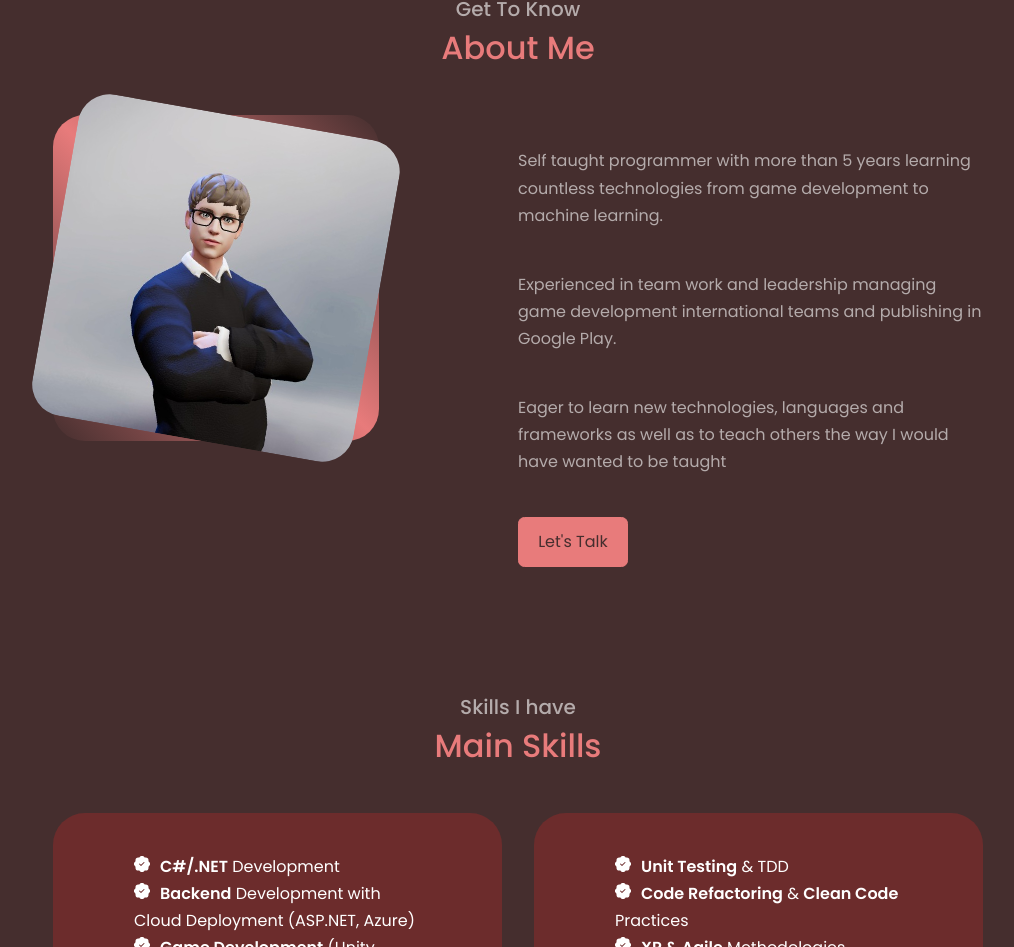
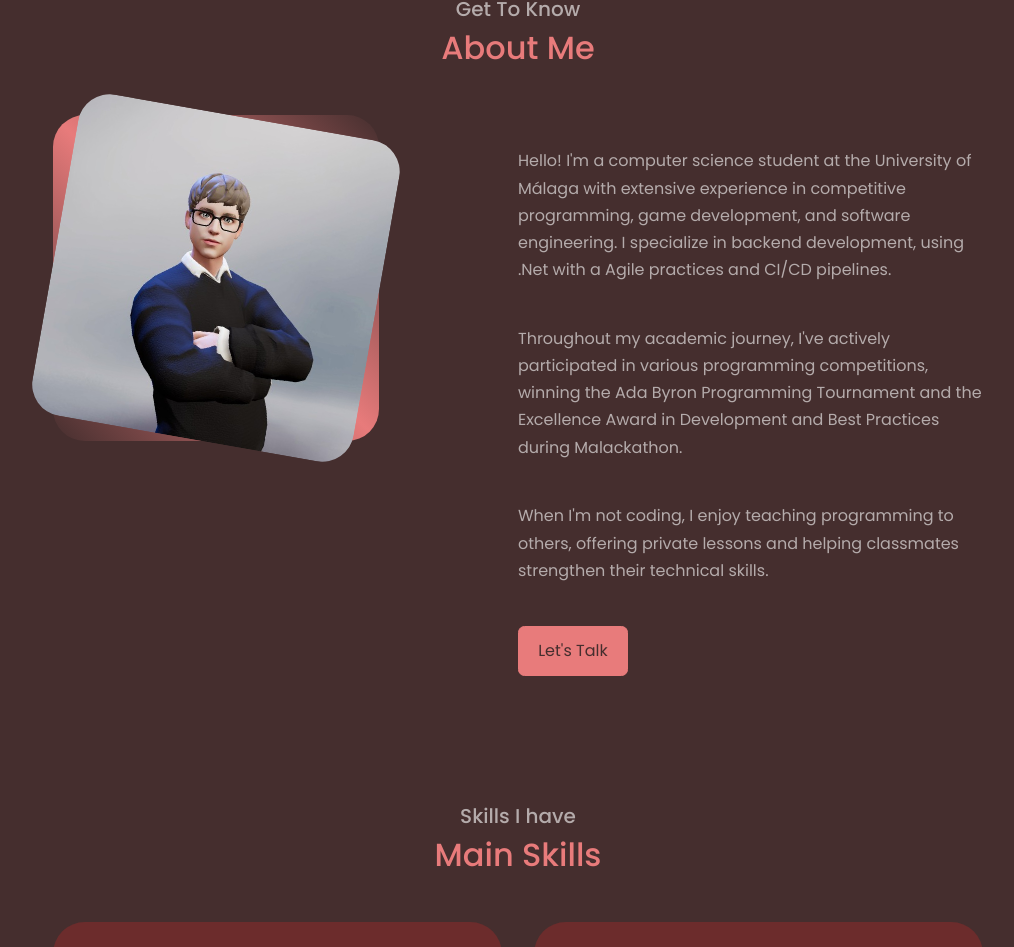
Before and after one commit to JavierStark/javierstark.github.io, a React (Create React App) app: page / in a window 1280 px wide. Shown: the part 851-1798 px from the top of the page, without its empty margins (122-1136 px from the left). Built offline with nearby package versions, Linux system fonts and the light colour scheme.

Commit message:
About me update

```diff
--- a/src/components/about/About.jsx
+++ b/src/components/about/About.jsx
@@ -20,15 +20,9 @@ const About = () => {
         <div className="about__content">
           <div className="about__cards">
           </div>
-
-          <p>
-            Self taught programmer with more than 5 years learning countless technologies from game
-            development to machine learning.</p>
-          <p>Experienced in team work and leadership managing game development international teams and publishing in
-            Google Play.</p>
-          <p>Eager to learn new technologies, languages and frameworks as well as to teach others the way I would have
-            wanted to be taught</p>
-
+          <p>Hello! I'm a computer science student at the University of Málaga with extensive experience in competitive programming, game development, and software engineering. I specialize in backend development, using .Net with a Agile practices and CI/CD pipelines.</p>
+          <p>Throughout my academic journey, I've actively participated in various programming competitions, winning the Ada Byron Programming Tournament and the Excellence Award in Development and Best Practices during Malackathon.</p>
+          <p>When I'm not coding, I enjoy teaching programming to others, offering private lessons and helping classmates strengthen their technical skills.</p>
           <a href="#contact" className={'btn btn-primary'}>Let's Talk</a>
         </div>
       </div>
```
